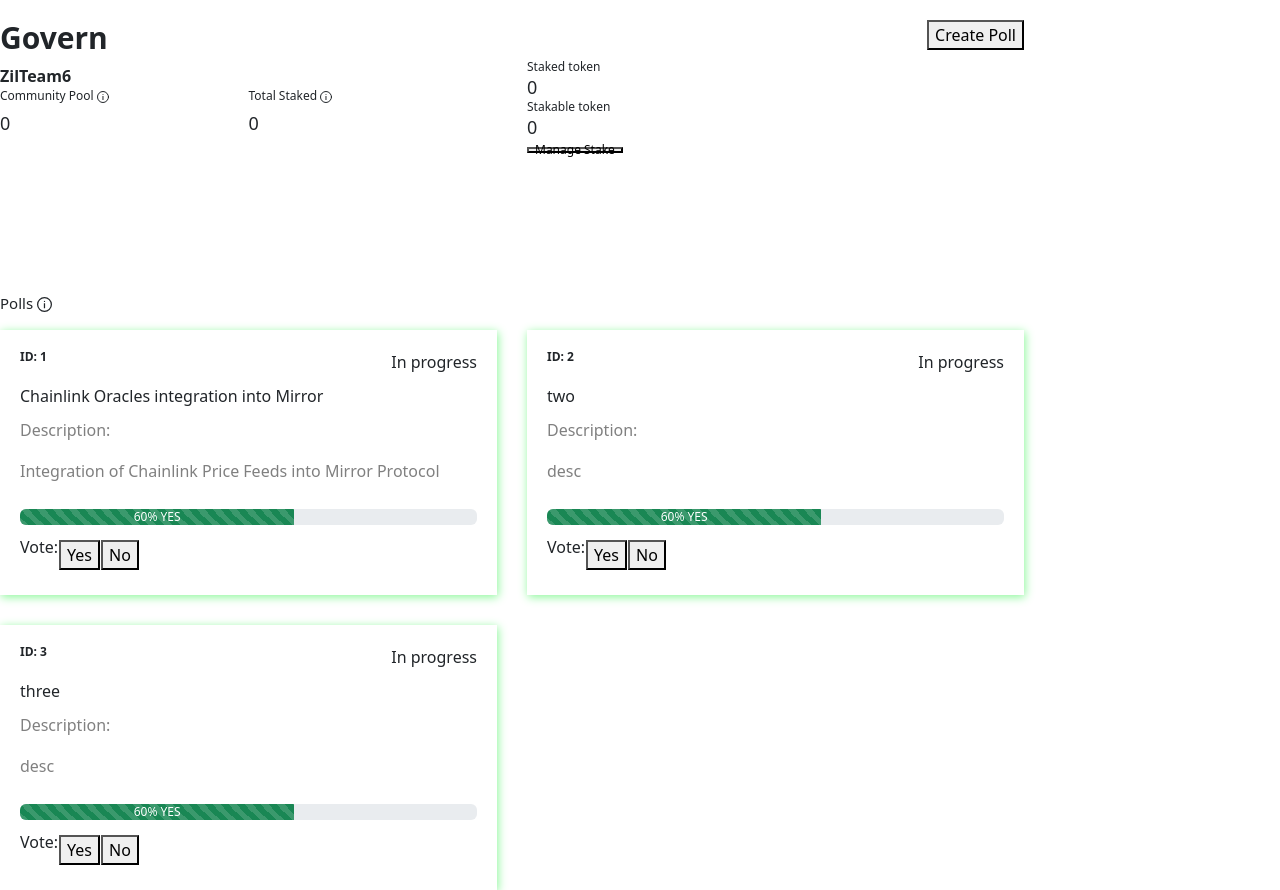
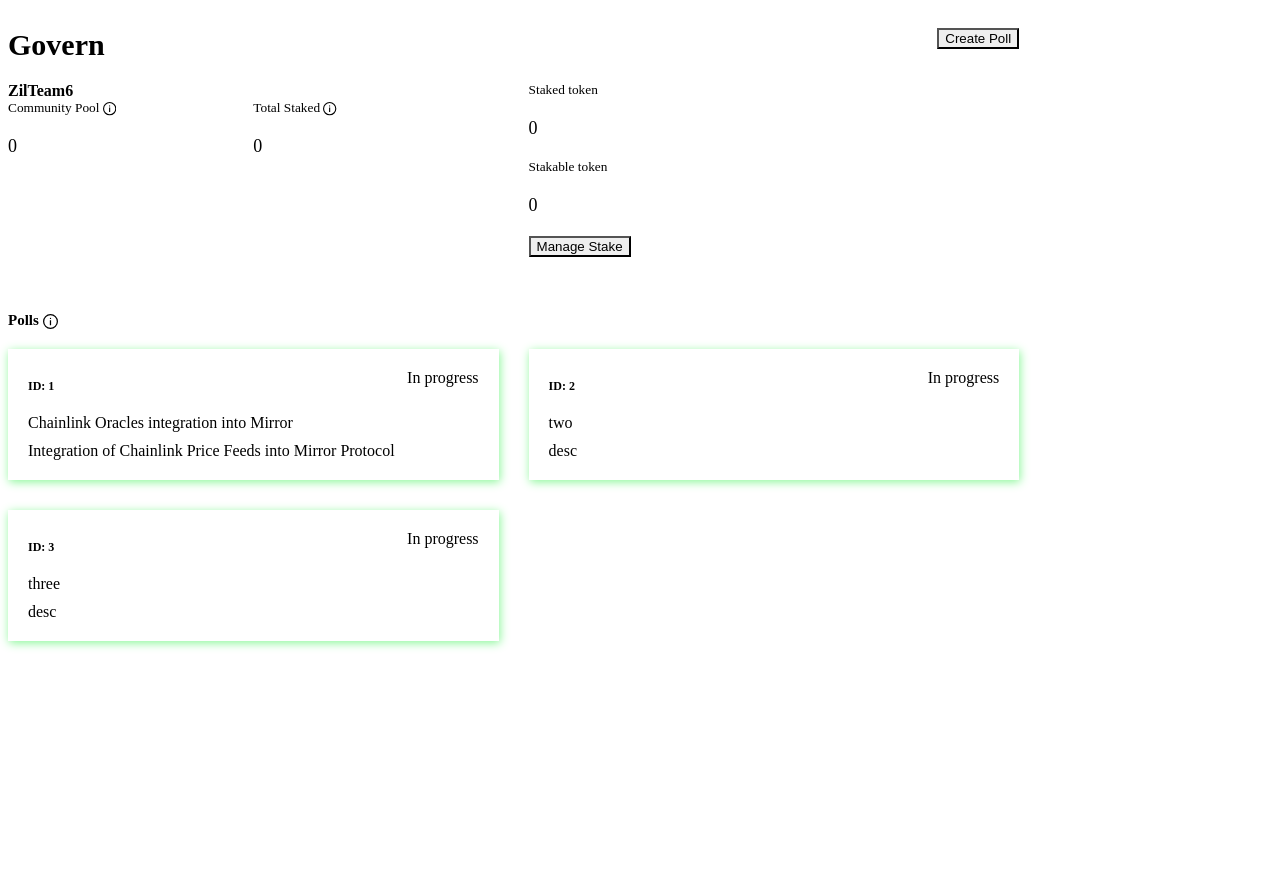
Before and after one commit to ZILHive-Student-Practicum/Zil-Team-6, a Next.js app: page /Governance in a window 1280 px wide. After the commit the page ends 800 px from the top, so only its background shows below. Built offline with nearby package versions, Linux system fonts and the light colour scheme.

Commit message:
Fixed Bugs

```diff
--- a/src/components/PollCard.js
+++ b/src/components/PollCard.js
@@ -1,67 +1,78 @@
 import React from "react";
-import { Box, Heading, Text, Flex, Stack, Card, Badge, Button } from "@chakra-ui/react";
-import ProgressBar from 'react-bootstrap/ProgressBar';
-import 'bootstrap/dist/css/bootstrap.min.css';
+import { Box, Heading, Text, Flex, Stack, Card, Badge } from "@chakra-ui/react";
+import StyleSheet from "react";
 
 const cardStyle = {
-    shadowColor: '#171717',
-    shadowOffset: {width: -2, height: 4},
+  shadowColor: "#171717",
+  shadowOffset: { width: -2, height: 4 },
   shadowOpacity: 0.2,
   shadowRadius: 3,
-    boxShadow: '1px 2px 9px #88f797',
-}
+  boxShadow: "1px 2px 9px #88f797",
+};
 
 export default function PollCard({
   id = 0,
   status = "",
   title = "hello",
   description = "desc",
-  VoteinFavour = 60,
 }) {
+  // if (status === "In progress"){
   return (
     <Box>
       <Card padding="20px" style={cardStyle}>
         <Stack spacing="10">
           <Flex justifyContent="space-between">
-            <Heading
-              as="h2"
-              fontWeight="bold"
-              fontSize="12px"
-              isTruncated
-            >
+            <Heading as="h2" fontWeight="bold" fontSize="12px" isTruncated>
               ID: {id}
             </Heading>
-            <Badge colorScheme='green'>
-              <Text as="span">
-                {status}
-              </Text>
+            <Badge colorScheme="green">
+              <Text as="span">{status}</Text>
             </Badge>
           </Flex>
 
-          <Text as="span" fontSize='xl'>
-            {title}
-          </Text>
+          <Flex fontSize="16px">{title}</Flex>
 
-          <Stack spacing={1}>
-              <Text fontSize='xs' color= 'grey'>Description:</Text>
-              <Text fontSize='xs' color= 'grey'>{description}</Text>
-          </Stack>
-          <ProgressBar>
-            <ProgressBar striped variant="success" now={VoteinFavour} label={`${VoteinFavour}% YES`}/>
-          </ProgressBar>
-
-          <Stack spacing={1} direction='row' align='center'>
-            <Text>Vote: </Text>
-            <Button colorScheme='teal' size='sm'>
-              Yes
-            </Button>
-
-            <Button colorScheme='teal' size='sm'>
-              No
-            </Button>
-          </Stack>
+          <Flex justifyContent="space-between">
+            <Text as="span">{description}</Text>
+          </Flex>
         </Stack>
       </Card>
     </Box>
   );
+  // }
+
+  // return (
+  //   <Box>
+  //   <Card padding="20px">
+  //     <Stack spacing="10">
+  //       <Flex justifyContent="space-between">
+  //         <Heading
+  //           as="h2"
+  //           fontWeight="bold"
+  //           fontSize="12px"
+  //           isTruncated
+  //         >
+  //           ID: {id}
+  //         </Heading>
+
+  //         <Badge colorScheme='red'>
+  //           <Text as="span">
+  //             {status}
+  //           </Text>
+  //         </Badge>
+  //       </Flex>
+
+  //       <Flex fontSize="16px">
+  //           {title}
+  //       </Flex>
+
+  //       <Flex justifyContent="space-between">
+  //         <Text as="span">
+  //           {description}
+  //         </Text>
+  //       </Flex>
+  //     </Stack>
+  //   </Card>
+  //   </Box>
+  // );
 }
```
Lines whose indentation alone changed are shown as unchanged.
